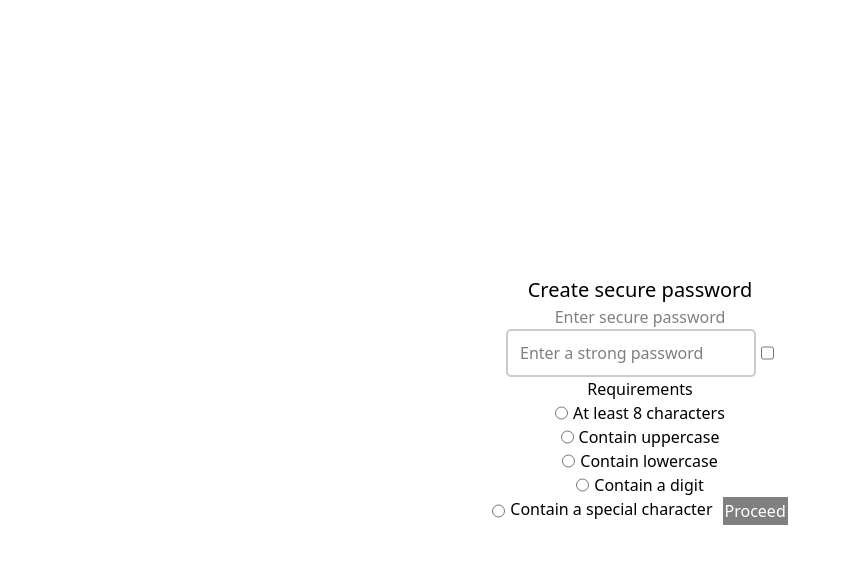
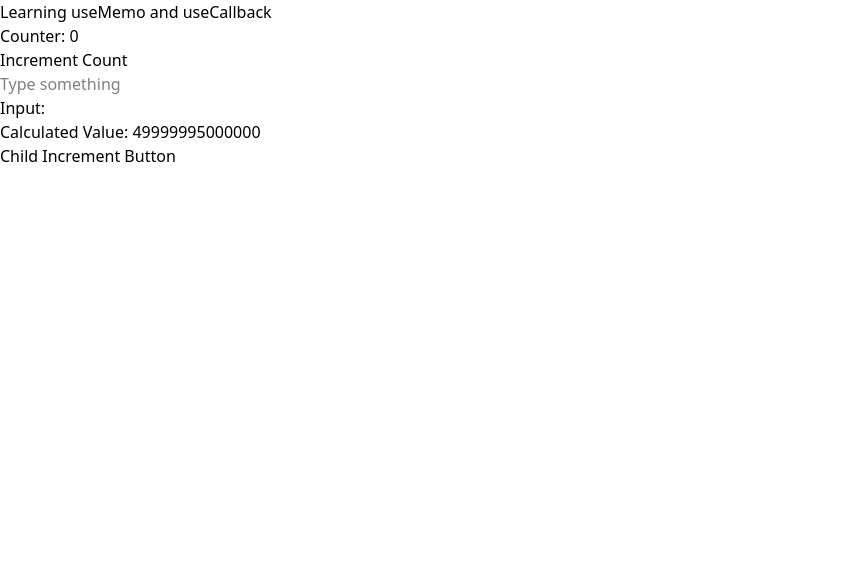
Before and after one commit to faustin12-g/react-learn, a React app: page / in a window 1280 px wide. Shown: the top 564 px of the page, without its empty margins (0-851 px from the left). Built offline with nearby package versions, Linux system fonts and the light colour scheme; the HTML template or start-up script is replaced by a standard one.

Commit message:
finish learning useMemo, and useCallback with enough practice

```diff
--- a/src/App.jsx
+++ b/src/App.jsx
@@ -9,6 +9,7 @@ import Todo from './components/Todo'
 import Effect from './components/Effect'
 import Context from './components/Context'
 import Password from './components/Password'
+import Dummy from './components/dummy'
 
 const App = () => {
   return (
@@ -24,7 +25,8 @@ const App = () => {
         {/* <Todo /> */}
         {/* <Effect /> */}
         {/* <Context /> */}
-        <Password />
+        {/* <Password /> */}
+        <Dummy />
       </>
   )
 }
--- /dev/null
+++ b/src/components/Dummy.jsx
@@ -0,0 +1,44 @@
+import { useEffect, useMemo, useCallback, useState } from "react"
+import DummyChild from "./DummyChild"
+
+const Dummy = () => {
+    const [count, setCount] = useState(0)
+    const [input, setInput] = useState('')
+
+
+    const expensiveCalculation = (num) =>{
+        console.log('Running expensive calculation...')
+        let result = 0
+        for(let i=0; i< 10000000; i++)
+        {
+            result += i
+        }
+        return result + num
+    }
+    const calculateValue = useMemo(()=>{
+        return expensiveCalculation(count)
+    }, [count])
+
+    const handleIncrement = useCallback(()=>{
+        setCount(count+1)
+    }, [count])
+  return (
+    <div>
+        <h2>Learning useMemo and useCallback</h2>
+        <div>
+            <h3>Counter: {count}</h3>
+            <button onClick={handleIncrement}>Increment Count</button>
+        </div>
+
+        <div>
+            <input type="text" value={input} onChange={(e)=>setInput(e.target.value)} placeholder="Type something" />
+            <p>Input: {input}</p>
+        </div>
+        <p>Calculated Value: {calculateValue}</p>
+        <DummyChild onClickHandler={handleIncrement} />
+
+    </div>
+  )
+}
+
+export default Dummy
--- /dev/null
+++ b/src/components/DummyChild.jsx
@@ -0,0 +1,11 @@
+import React from 'react'
+import Dummy from './dummy'
+
+const DummyChild = ({onClickHandler}) => {
+    console.log('ChildButton Rendered')
+  return (
+    <button onClick={onClickHandler}>Child Increment Button</button>
+  )
+}
+
+export default React.memo(DummyChild)
```
Also changed, not shown: src/components/ListFilter.jsx (added).
